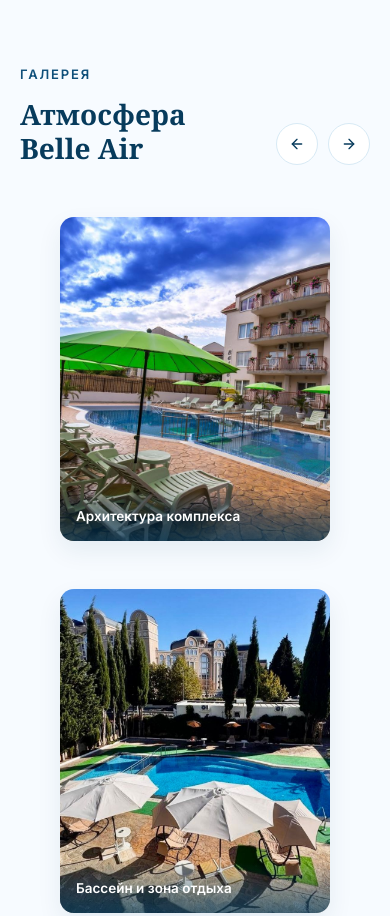
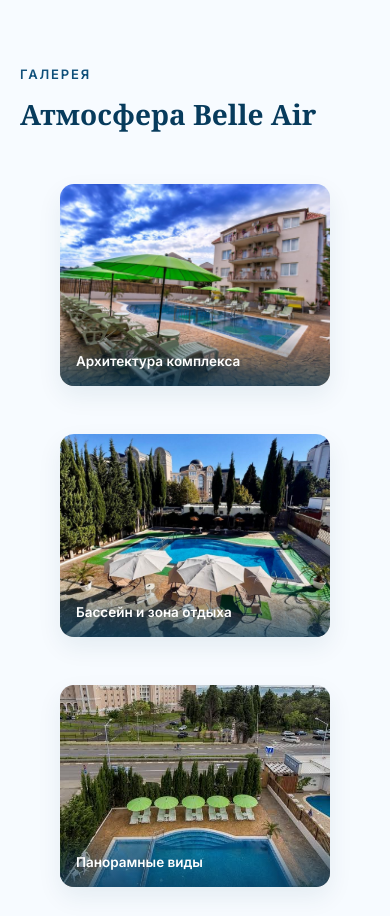
Before and after one commit to Optimus-estate/belle-air.ru, a plain HTML site: page index.html in a window 390 px wide. Shown: the part 2105-3021 px from the top of the page. Drawn offline with Linux system fonts and the light colour scheme.

Commit message:
Add files via upload

```diff
--- a/index.html
+++ b/index.html
@@ -276,23 +276,18 @@
   /* ===== GALLERY ===== */
   .gallery{ padding:20px 0 100px; }
   .gallery-head{ display:flex; align-items:flex-end; justify-content:space-between; gap:24px; margin-bottom:36px; }
-  .gallery-nav{ display:flex; gap:10px; }
-  .nav-circle{
-    width:42px; height:42px; border-radius:50%;
-    border:1px solid var(--line); background:var(--bg-white);
-    display:flex; align-items:center; justify-content:center;
-    color:var(--blue-deep);
-    transition: border-color .18s ease, background-color .18s ease;
-  }
-  .nav-circle:hover{ border-color:var(--blue-accent); background:var(--bg-soft); }
   .gallery-grid{
-    display:grid; grid-template-columns: repeat(4, 1fr); gap:16px;
+    display:grid;
+    grid-template-columns: 1.4fr 1fr 1fr;
+    grid-template-rows: 220px 220px;
+    gap:16px;
   }
   .gallery-item{
     position:relative; border-radius:var(--radius-md); overflow:hidden;
-    aspect-ratio: 3 / 3.6;
     box-shadow: 0 10px 24px rgba(7,59,92,0.08);
   }
+  .gallery-item-big{ grid-column: 1; grid-row: 1 / 3; }
+  .gallery-item-wide{ grid-column: 2 / 4; grid-row: 2; }
   .gallery-item .ph-image{ height:100%; }
   .gallery-item img{ width:100%; height:100%; object-fit:cover; }
   .gallery-cap{
@@ -419,7 +414,9 @@
     .menu-toggle{ display:flex; }
     .header-right .lang-switch{ display:none; }
     .benefits .container{ grid-template-columns: repeat(2, 1fr); }
-    .gallery-grid{ grid-template-columns: repeat(2, 1fr); }
+    .gallery-grid{ grid-template-columns: 1fr 1fr; grid-template-rows: 180px 180px; }
+    .gallery-item-big{ grid-column: 1 / 3; grid-row: 1; }
+    .gallery-item-wide{ grid-column: 1 / 3; grid-row: 2; }
   }
 
   @media (max-width: 640px){
@@ -431,7 +428,9 @@
     .about-grid{ grid-template-columns: 1fr 1fr; }
     .stats-row{ grid-template-columns: 1fr 1fr; }
     .gallery{ padding:0 0 64px; }
-    .gallery-grid{ grid-template-columns: 1fr; }
+    .gallery-grid{ grid-template-columns: 1fr; grid-template-rows: none; }
+    .gallery-item{ aspect-ratio: 4 / 3; }
+    .gallery-item-big, .gallery-item-wide{ grid-column: 1; grid-row: auto; }
     .location{ padding:64px 0; }
     .location-grid{ grid-template-columns: 1fr; }
     .location-map{ grid-column:auto; }
@@ -609,18 +608,10 @@
           <span class="eyebrow">Галерея</span>
           <h2 class="section-title">Атмосфера Belle Air</h2>
         </div>
-        <div class="gallery-nav">
-          <button class="nav-circle" id="galleryPrev" aria-label="Предыдущие фото">
-            <svg class="icon-sm" viewBox="0 0 24 24" fill="none" stroke="currentColor" stroke-width="2" stroke-linecap="round" stroke-linejoin="round"><line x1="19" y1="12" x2="5" y2="12"/><polyline points="12 19 5 12 12 5"/></svg>
-          </button>
-          <button class="nav-circle" id="galleryNext" aria-label="Следующие фото">
-            <svg class="icon-sm" viewBox="0 0 24 24" fill="none" stroke="currentColor" stroke-width="2" stroke-linecap="round" stroke-linejoin="round"><line x1="5" y1="12" x2="19" y2="12"/><polyline points="12 5 19 12 12 19"/></svg>
-          </button>
-        </div>
       </div>
 
       <div class="gallery-grid" id="galleryGrid">
-        <figure class="gallery-item">
+        <figure class="gallery-item gallery-item-big">
           <div class="ph-image"><img src="gallery-1.jpg" alt="Архитектура комплекса Belle Air" loading="lazy"></div>
           <figcaption class="gallery-cap">Архитектура комплекса</figcaption>
         </figure>
@@ -632,7 +623,7 @@
           <div class="ph-image"><img src="gallery-3.jpg" alt="Панорамные виды Belle Air" loading="lazy"></div>
           <figcaption class="gallery-cap">Панорамные виды</figcaption>
         </figure>
-        <figure class="gallery-item">
+        <figure class="gallery-item gallery-item-wide">
           <div class="ph-image"><img src="gallery-4.jpg" alt="Комфортные апартаменты Belle Air" loading="lazy"></div>
           <figcaption class="gallery-cap">Комфортные апартаменты</figcaption>
         </figure>
@@ -778,22 +769,6 @@
 </main>
 
 <script>
-
-  // Gallery arrow scroll (mobile horizontal scroll)
-  (function(){
-    var grid = document.getElementById('galleryGrid');
-    var prev = document.getElementById('galleryPrev');
-    var next = document.getElementById('galleryNext');
-    if(!grid) return;
-    function scrollByCard(dir){
-      var card = grid.querySelector('.gallery-item');
-      var amount = card ? card.offsetWidth + 16 : 300;
-      grid.scrollBy({ left: dir * amount, behavior: 'smooth' });
-    }
-    if(prev) prev.addEventListener('click', function(){ scrollByCard(-1); });
-    if(next) next.addEventListener('click', function(){ scrollByCard(1); });
-  })();
-
   document.getElementById('year').textContent = new Date().getFullYear();
 </script>
 
```
